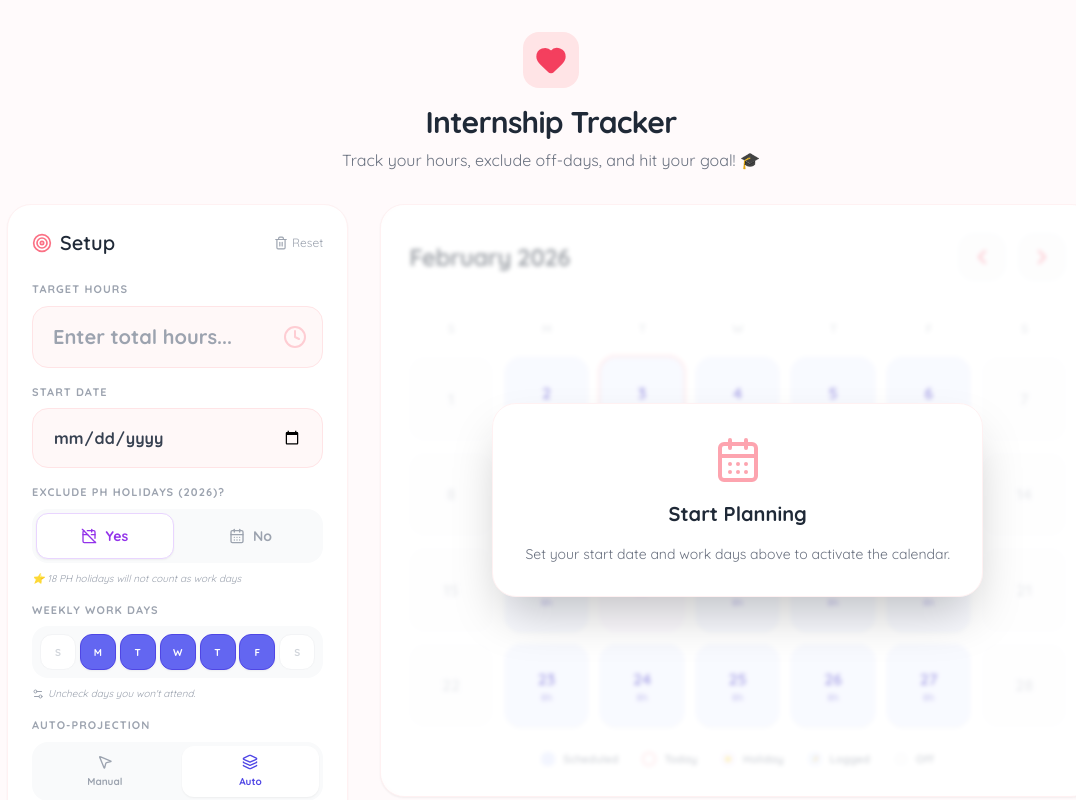
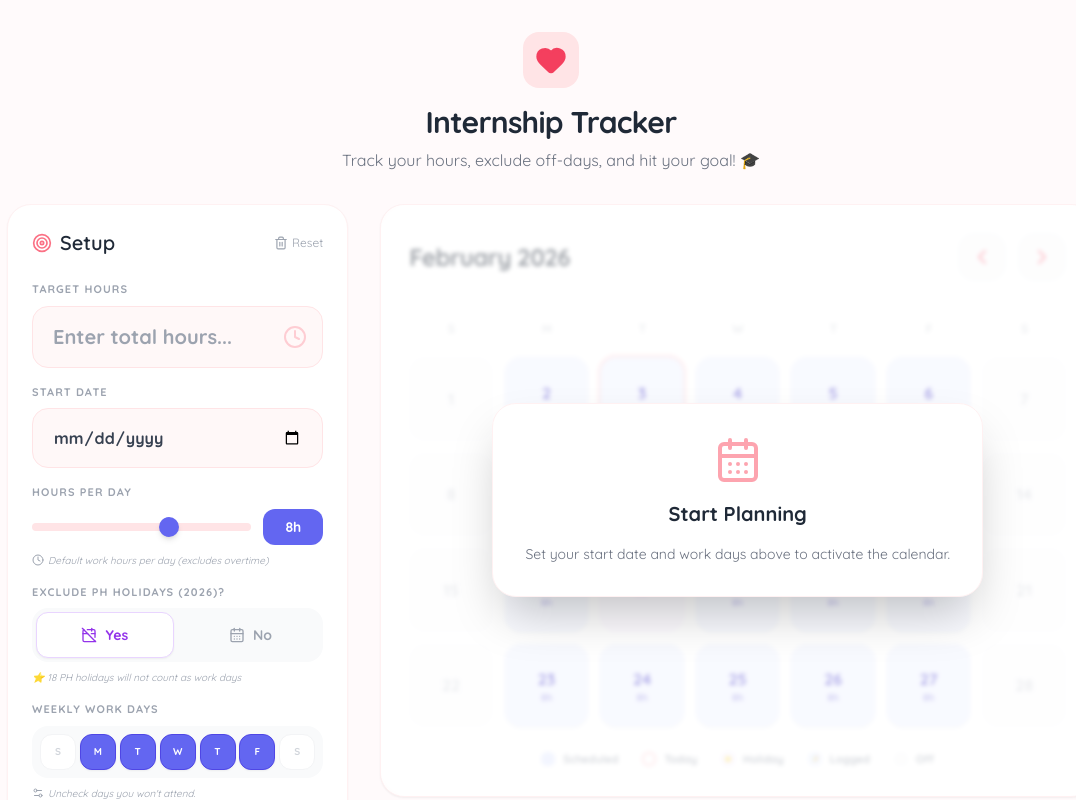
Before and after one commit to alexapalanog/Internship-Tracker, a React (Vite) app: page / in a window 1280 px wide. Shown: the top 800 px of the page, without its empty margins (89-1165 px from the left). Built offline with nearby package versions, Linux system fonts and the light colour scheme.

Commit message:
add configurable hours per day setting in setup

```diff
--- a/App.tsx
+++ b/App.tsx
@@ -79,6 +79,10 @@ const App: React.FC = () => {
     const saved = localStorage.getItem(STORAGE_KEY);
     return saved ? JSON.parse(saved).excludeHolidays ?? true : true;
   });
+  const [hoursPerDay, setHoursPerDay] = useState<number>(() => {
+    const saved = localStorage.getItem(STORAGE_KEY);
+    return saved ? JSON.parse(saved).hoursPerDay ?? 8 : 8;
+  });
 
   const [viewDate, setViewDate] = useState<Date>(new Date());
   const [selectedDate, setSelectedDate] = useState<Date | null>(null);
@@ -107,11 +111,11 @@ const App: React.FC = () => {
   }, [startDateStr]);
 
   useEffect(() => {
-    localStorage.setItem(STORAGE_KEY, JSON.stringify({ goal, startDateStr, adjustments, mode, excludedDays, excludeHolidays }));
-  }, [goal, startDateStr, adjustments, mode, excludedDays, excludeHolidays]);
+    localStorage.setItem(STORAGE_KEY, JSON.stringify({ goal, startDateStr, adjustments, mode, excludedDays, excludeHolidays, hoursPerDay }));
+  }, [goal, startDateStr, adjustments, mode, excludedDays, excludeHolidays, hoursPerDay]);
 
   const numericGoal = typeof goal === 'number' ? goal : 0;
-  const stats = useMemo(() => getInternshipStats(numericGoal, startDate, adjustments, mode, excludedDays, excludeHolidays), [numericGoal, startDate, adjustments, mode, excludedDays, excludeHolidays]);
+  const stats = useMemo(() => getInternshipStats(numericGoal, startDate, adjustments, mode, excludedDays, excludeHolidays, hoursPerDay), [numericGoal, startDate, adjustments, mode, excludedDays, excludeHolidays, hoursPerDay]);
 
   const groupedWorkDays = useMemo(() => {
     const groups: { [month: string]: { date: Date; hours: number }[] } = {};
@@ -130,7 +134,7 @@ const App: React.FC = () => {
   }, [viewDate]);
 
   const getDayDisplayHours = (date: Date) => {
-    return calculateDayHours(date, adjustments, mode, excludedDays, excludeHolidays);
+    return calculateDayHours(date, adjustments, mode, excludedDays, excludeHolidays, hoursPerDay);
   };
 
   const getDayLog = useCallback((date: Date): string => {
@@ -291,6 +295,7 @@ const App: React.FC = () => {
     setStartDateStr('');
     setExcludedDays([0, 6]);
     setExcludeHolidays(true);
+    setHoursPerDay(8);
     setShowResetModal(false);
   };
 
@@ -328,6 +333,7 @@ const App: React.FC = () => {
         setMode(data.mode);
         setExcludedDays(data.excludedDays);
         setExcludeHolidays(data.excludeHolidays ?? true);
+        setHoursPerDay(data.hoursPerDay ?? 8);
 
         alert('✅ Backup restored successfully!');
       } catch (error) {
@@ -451,6 +457,26 @@ const App: React.FC = () => {
                   onChange={(e) => setStartDateStr(e.target.value)}
                   className="w-full bg-rose-50/50 border border-rose-100 rounded-2xl px-4 sm:px-5 py-3 sm:py-4 focus:ring-2 focus:ring-rose-200 focus:outline-none font-bold text-gray-700 text-sm sm:text-base [&::-webkit-calendar-picker-indicator]:cursor-pointer"
                 />
+              </div>
+
+              <div>
+                <label className="block text-[11px] font-black text-gray-400 uppercase tracking-widest mb-2">Hours Per Day</label>
+                <div className="flex items-center gap-3">
+                  <input
+                    type="range"
+                    min="1"
+                    max="12"
+                    value={hoursPerDay}
+                    onChange={(e) => setHoursPerDay(Number(e.target.value))}
+                    className="flex-1 h-2 bg-rose-100 rounded-full appearance-none cursor-pointer [&::-webkit-slider-thumb]:appearance-none [&::-webkit-slider-thumb]:w-5 [&::-webkit-slider-thumb]:h-5 [&::-webkit-slider-thumb]:bg-indigo-500 [&::-webkit-slider-thumb]:rounded-full [&::-webkit-slider-thumb]:cursor-pointer [&::-webkit-slider-thumb]:shadow-md"
+                  />
+                  <div className="bg-indigo-500 text-white px-3 py-2 rounded-xl font-bold text-sm min-w-[60px] text-center">
+                    {hoursPerDay}h
+                  </div>
+                </div>
+                <p className="text-[10px] text-gray-400 mt-2 italic flex items-center gap-1">
+                  <Clock className="w-3 h-3" /> Default work hours per day (excludes overtime)
+                </p>
               </div>
 
               <div>
--- a/utils.ts
+++ b/utils.ts
@@ -46,7 +46,8 @@ export const calculateDayHours = (
   adjustments: DayMap,
   mode: PlanningMode,
   excludedDays: number[], // Array of days (0-6) that are marked as OFF
-  excludeHolidays: boolean = false
+  excludeHolidays: boolean = false,
+  hoursPerDay: number = 8
 ): number => {
   const key = getDateKey(date);
   const adj = adjustments[key];
@@ -54,7 +55,7 @@ export const calculateDayHours = (
   // Manual adjustments always take priority
   if (adj) {
     if (adj.status === 'off') return 0;
-    return 8 + adj.overtime;
+    return hoursPerDay + adj.overtime;
   }
 
   // Check if it's a holiday and holidays are excluded
@@ -68,7 +69,7 @@ export const calculateDayHours = (
     if (excludedDays.includes(dayOfWeek)) {
       return 0;
     }
-    return isWeekend(date) ? 0 : 8;
+    return isWeekend(date) ? 0 : hoursPerDay;
   }
 
   return 0;
@@ -80,7 +81,8 @@ export const getInternshipStats = (
   adjustments: DayMap,
   mode: PlanningMode,
   excludedDays: number[],
-  excludeHolidays: boolean = false
+  excludeHolidays: boolean = false,
+  hoursPerDay: number = 8
 ) => {
   if (!startDate || !isValid(startDate)) {
     return {
@@ -109,7 +111,7 @@ export const getInternshipStats = (
   while (daysProcessed < safetyLimit) {
     const key = getDateKey(checkDate);
     const hasManual = !!adjustments[key];
-    const hours = calculateDayHours(checkDate, adjustments, mode, excludedDays, excludeHolidays);
+    const hours = calculateDayHours(checkDate, adjustments, mode, excludedDays, excludeHolidays, hoursPerDay);
 
     if (hours > 0) {
       // In manual mode, always accumulate hours; in auto mode, only until goal
```
